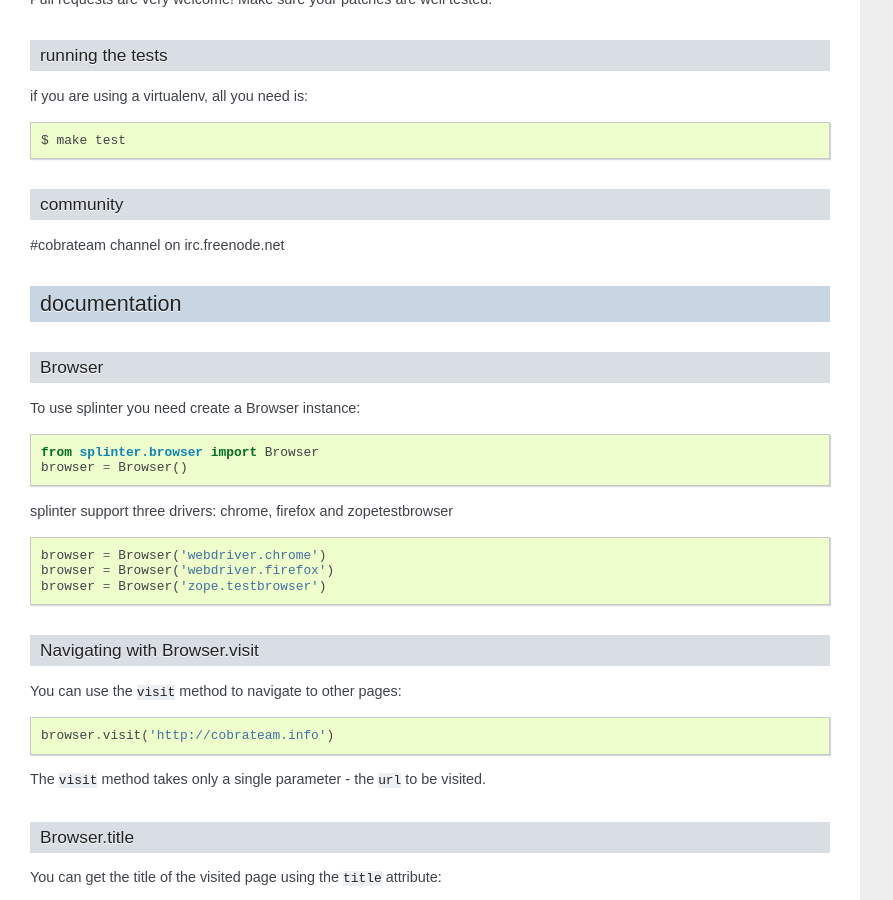
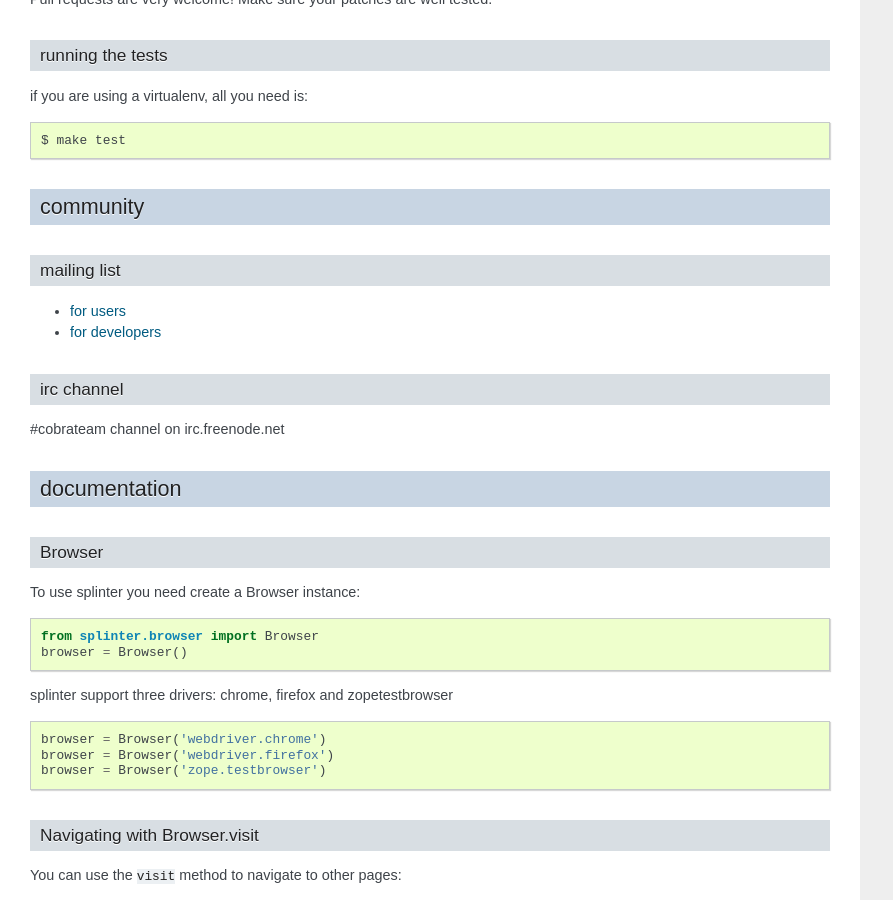
Before and after one commit to cobrateam/splinter, a Sphinx documentation site: the page built from docs/index.rst, in a window 1280 px wide and 900 px high, scrolled down 398 px. Shown: the whole window, without its empty margins (0-893 px from the left). Built offline with Sphinx 7.4.7, drawn with Linux system fonts in a browser that asks for light colours.

Commit message:
adding info about mailing list in docs

```diff
--- a/docs/index.rst
+++ b/docs/index.rst
@@ -29,7 +29,16 @@ if you are using a virtualenv, all you need is:
     $ make test
 
 community
----------
+=========
+
+mailing list
+------------
+
+* `for users <http://groups.google.com/group/splinter-users>`_
+* `for developers <http://groups.google.com/group/splinter-developers>`_
+
+irc channel
+-----------
 
 #cobrateam channel on irc.freenode.net
 
```
